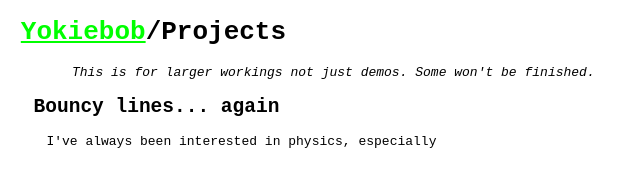
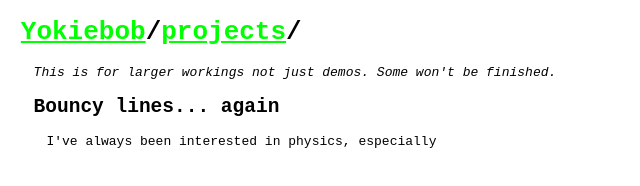
Before and after one commit to Yokiebob/Yokiebob.github.io, a plain HTML site: page projects/index.html in a window 1280 px wide. Shown: the whole page, without its empty margins (0-640 px from the left). Drawn offline with Linux system fonts and the light colour scheme.

Commit message:
Add files via upload
haha too many updates

```diff
--- a/projects/index.html
+++ b/projects/index.html
@@ -10,9 +10,10 @@
 		<title>Projects</title>
 	</head>
 	<body>
-		<h1><a href = '../index.html'>Yokiebob<a>/Projects</h1>
+		<h1 class = "niceLinkFormat">Yokiebob/projects</h1>
 		<p><i>This is for larger workings not just demos. Some won't be finished.</i></p>
 		<h2>Bouncy lines... again</h2>
 		<p>I've always been interested in physics, especially</p>
+		<script src = "/fancyLinks.js"></script>
 	</body>
 </html>
```
Also changed, not shown: tutorials/index.html (+2 -1 lines), fancyLinks.js (line endings or trailing spaces), index.html (line endings or trailing spaces).
